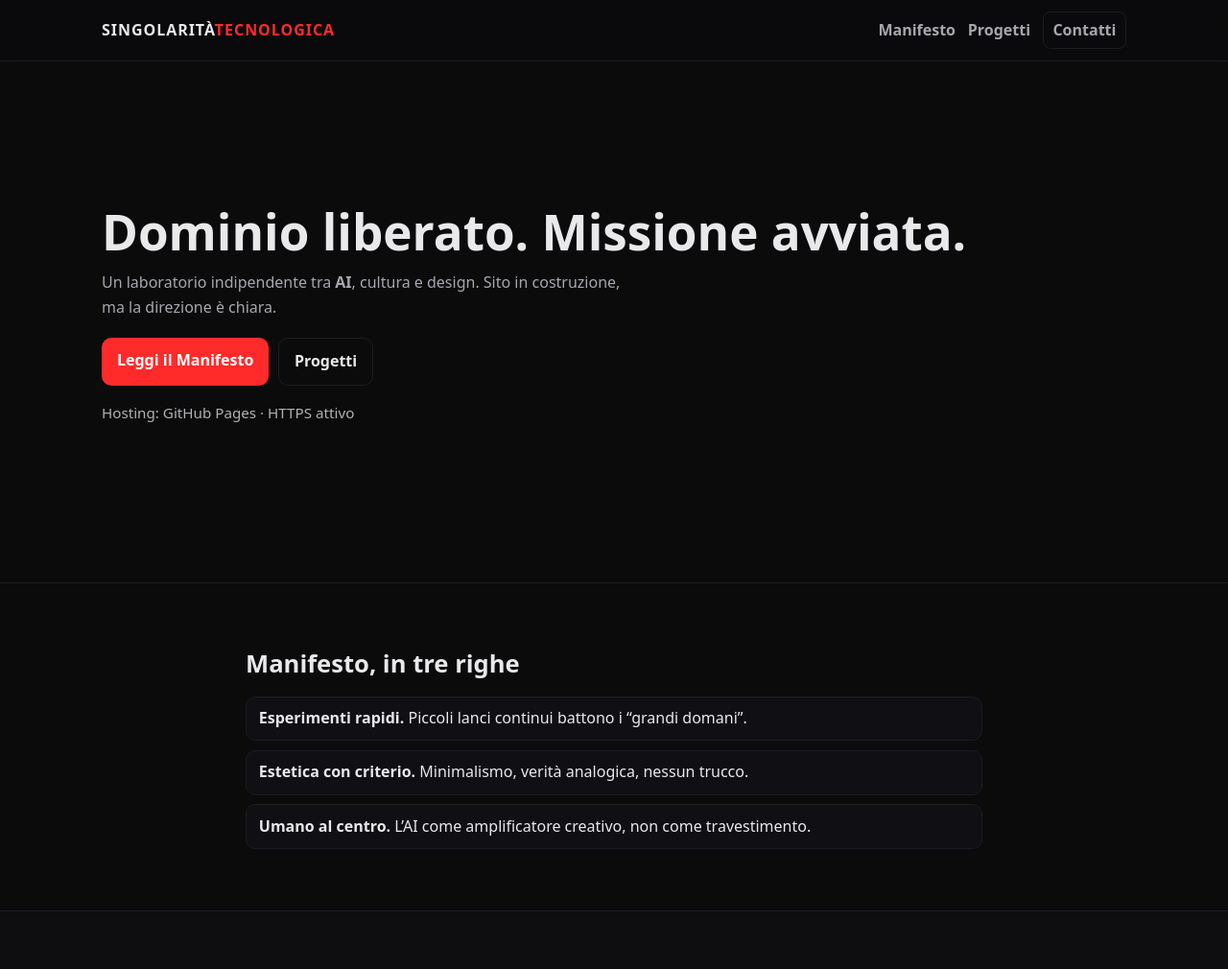
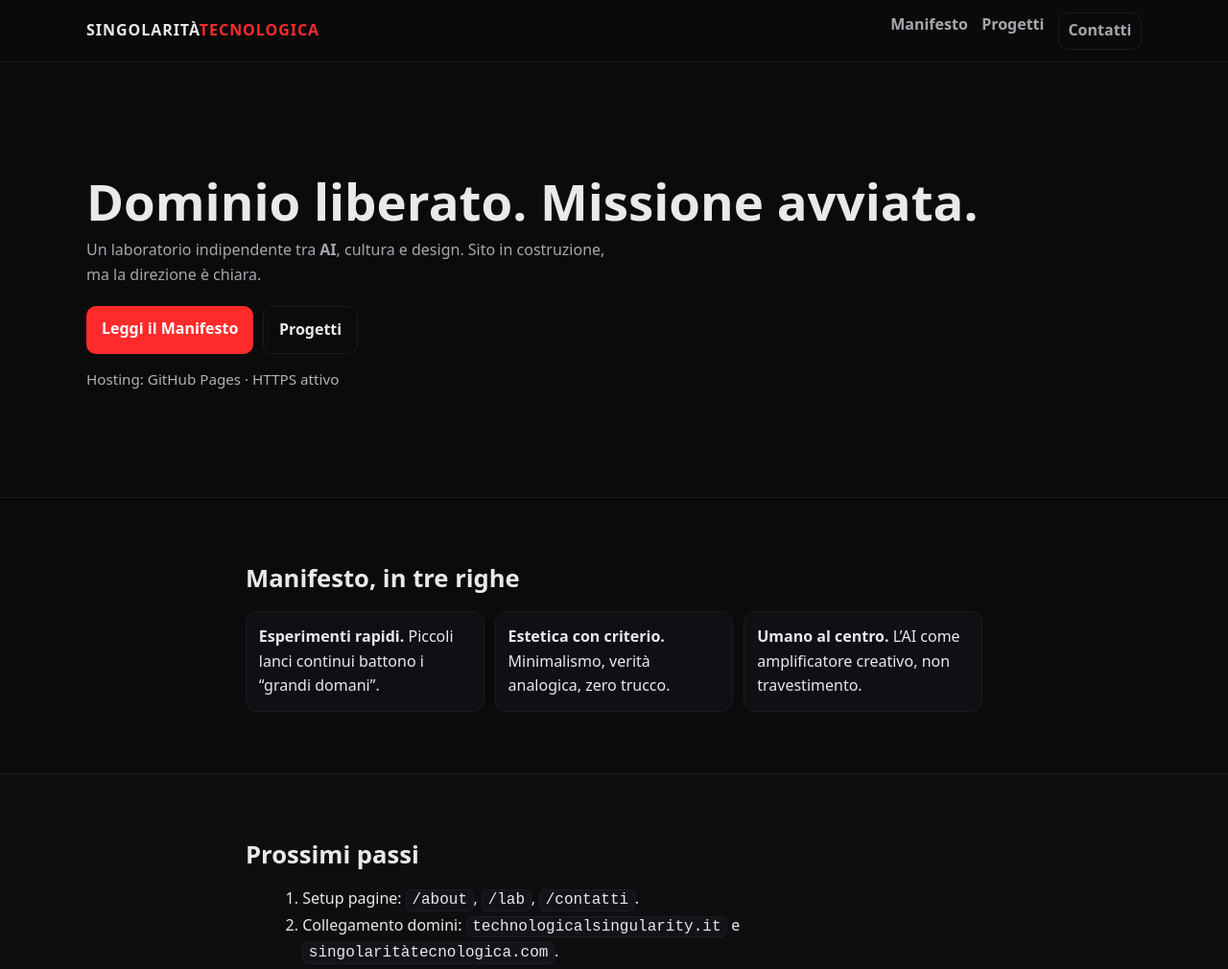
Before and after one commit to RedRio-bit/technologicasingularity.com, a plain HTML site: page index.html in a window 1280 px wide. Shown: the top 1010 px of the page at 96% size. Drawn offline with Linux system fonts and the light colour scheme; files that its build step writes are made by us from their sources.

Commit message:
index.html

```diff
--- a/index.html
+++ b/index.html
@@ -1,22 +1,74 @@
-<!doctype html>
+<!DOCTYPE html>
 <html lang="it">
 <head>
-  <meta charset="utf-8">
+  <meta charset="UTF-8">
   <meta name="viewport" content="width=device-width, initial-scale=1">
   <title>Singolarità Tecnologica — RedRioLab</title>
-  <meta name="description" content="Ricerca, arte e tecnologia. Una landing minimale e veloce servita da GitHub Pages.">
+  <meta name="description" content="Laboratorio indipendente tra AI, cultura e design.">
   <meta name="theme-color" content="#0b0b0c">
   <meta property="og:type" content="website">
   <meta property="og:title" content="Singolarità Tecnologica — RedRioLab">
-  <meta property="og:description" content="Ricerca, arte e tecnologia. Presto online.">
-  <meta property="og:image" content="assets/og.png">
-  <meta name="twitter:card" content="summary_large_image">
-  <link rel="icon" href="assets/favicon.svg" type="image/svg+xml">
-  <link rel="stylesheet" href="assets/landing.css">
+  <meta property="og:description" content="Ricerca, arte e tecnologia.">
+  <meta property="og:image" content="og.png">
+  <link rel="icon" href="favicon.svg" type="image/svg+xml">
+
+  <style>
+    :root{
+      --bg:#0b0b0c; --fg:#e9e9ec; --muted:#a6a6ad; --line:#1c1c22; --accent:#ff2b2b;
+      --wrap:min(1100px,92vw);
+    }
+    *{box-sizing:border-box}
+    html,body{margin:0;background:var(--bg);color:var(--fg);
+      font:16px/1.6 system-ui,-apple-system,Segoe UI,Roboto,Helvetica,Arial,sans-serif}
+    a{color:inherit}
+    .wrap{width:var(--wrap);margin-inline:auto;padding-inline:1rem}
+    .wrap.narrow{max-width:800px}
+
+    /* Header */
+    .hdr{position:sticky;top:0;z-index:10;background:rgba(11,11,12,.78);
+      backdrop-filter:saturate(120%) blur(8px);border-bottom:1px solid var(--line)}
+    .hdr .in{display:flex;align-items:center;justify-content:space-between;padding:.8rem 0}
+    .brand{text-decoration:none;font-weight:800;letter-spacing:.06em}
+    .brand span{color:var(--accent)}
+    .nav{display:flex;gap:.9rem}
+    .nav a{color:var(--muted);text-decoration:none;font-weight:600}
+    .nav a:hover{color:var(--fg)}
+    @media (max-width:640px){ .nav a:not(.cta){display:none} }
+    .cta{border:1px solid var(--line);padding:.35rem .6rem;border-radius:10px}
+
+    /* Hero */
+    .hero{position:relative;overflow:hidden;border-bottom:1px solid var(--line)}
+    .hero .in{padding:14vh 0 12vh}
+    h1{font-size:clamp(2.2rem,5vw,3.3rem);line-height:1.1;margin:.2rem 0 .6rem}
+    .lead{max-width:60ch;color:var(--muted);margin:.4rem 0 1.2rem}
+    .cta-row{display:flex;gap:.6rem;flex-wrap:wrap}
+    .btn{display:inline-block;padding:.7rem 1rem;border-radius:10px;text-decoration:none;font-weight:700;transition:.06s transform}
+    .btn:hover{transform:translateY(-1px)}
+    .btn.primary{background:var(--accent);color:#fff}
+    .btn.ghost{border:1px solid var(--line)}
+    .mini{opacity:.75;font-size:.95rem;margin-top:.9rem}
+    .bg{position:absolute;inset:-10%;z-index:-1;background:
+      radial-gradient(1000px 600px at 90% -20%, rgba(255,43,43,.08), transparent 55%),
+      radial-gradient(800px 500px at -10% -10%, rgba(255,43,43,.06), transparent 50%),
+      radial-gradient(900px 600px at 50% 120%, rgba(255,43,43,.07), transparent 55%)}
+
+    /* Sections */
+    .section{padding:64px 0;border-bottom:1px solid var(--line)}
+    .section.alt{background:#0e0e11}
+    h2{font-size:1.6rem;margin:0 0 .8rem}
+    .cards{display:grid;gap:.7rem;grid-template-columns:repeat(auto-fit,minmax(220px,1fr));list-style:none;padding:0;margin:0}
+    .card{border:1px solid var(--line);border-radius:12px;background:#0f0f14;padding:.8rem}
+    .steps{margin:.4rem 0 1rem 1.2rem}
+    code{background:#141418;border:1px solid #1d1d22;border-radius:6px;padding:.08rem .35rem}
+
+    /* Footer */
+    .ftr{padding:28px 0}
+    .ftr p{margin:0;color:var(--muted);text-align:center}
+  </style>
 </head>
 <body>
   <header class="hdr">
-    <div class="wrap">
+    <div class="wrap in">
       <a class="brand" href="/">SINGOLARITÀ<span>TECNOLOGICA</span></a>
       <nav class="nav">
         <a href="#manifesto">Manifesto</a>
@@ -27,8 +79,8 @@
   </header>
 
   <main>
-    <section class="hero" aria-label="Introduzione">
-      <div class="wrap">
+    <section class="hero">
+      <div class="wrap in">
         <h1>Dominio liberato. Missione avviata.</h1>
         <p class="lead">Un laboratorio indipendente tra <strong>AI</strong>, cultura e design. Sito in costruzione, ma la direzione è chiara.</p>
         <div class="cta-row">
@@ -43,10 +95,10 @@
     <section id="manifesto" class="section">
       <div class="wrap narrow">
         <h2>Manifesto, in tre righe</h2>
-        <ul class="grid">
-          <li><strong>Esperimenti rapidi.</strong> Piccoli lanci continui battono i “grandi domani”.</li>
-          <li><strong>Estetica con criterio.</strong> Minimalismo, verità analogica, nessun trucco.</li>
-          <li><strong>Umano al centro.</strong> L’AI come amplificatore creativo, non come travestimento.</li>
+        <ul class="cards">
+          <li class="card"><strong>Esperimenti rapidi.</strong> Piccoli lanci continui battono i “grandi domani”.</li>
+          <li class="card"><strong>Estetica con criterio.</strong> Minimalismo, verità analogica, zero trucco.</li>
+          <li class="card"><strong>Umano al centro.</strong> L’AI come amplificatore creativo, non travestimento.</li>
         </ul>
       </div>
     </section>
@@ -55,11 +107,11 @@
       <div class="wrap narrow">
         <h2>Prossimi passi</h2>
         <ol class="steps">
-          <li>Setup delle pagine: <code>/about</code>, <code>/lab</code>, <code>/contatti</code>.</li>
-          <li>Collegamento dei domini: <code>technologicalsingularity.it</code> e <code>singolaritàtecnologica.com</code>.</li>
+          <li>Setup pagine: <code>/about</code>, <code>/lab</code>, <code>/contatti</code>.</li>
+          <li>Collegamento domini: <code>technologicalsingularity.it</code> e <code>singolaritàtecnologica.com</code>.</li>
           <li>Pubblicazione del primo esperimento live.</li>
         </ol>
-        <p class="mini">Vuoi collaborare? Scrivi a <a href="mailto:hello@singolaritàtecnologica.com">hello@singolaritàtecnologica.com</a>.</p>
+        <p class="mini">Contatti: <a href="mailto:hello@singolaritàtecnologica.com">hello@singolaritàtecnologica.com</a></p>
       </div>
     </section>
   </main>
```
